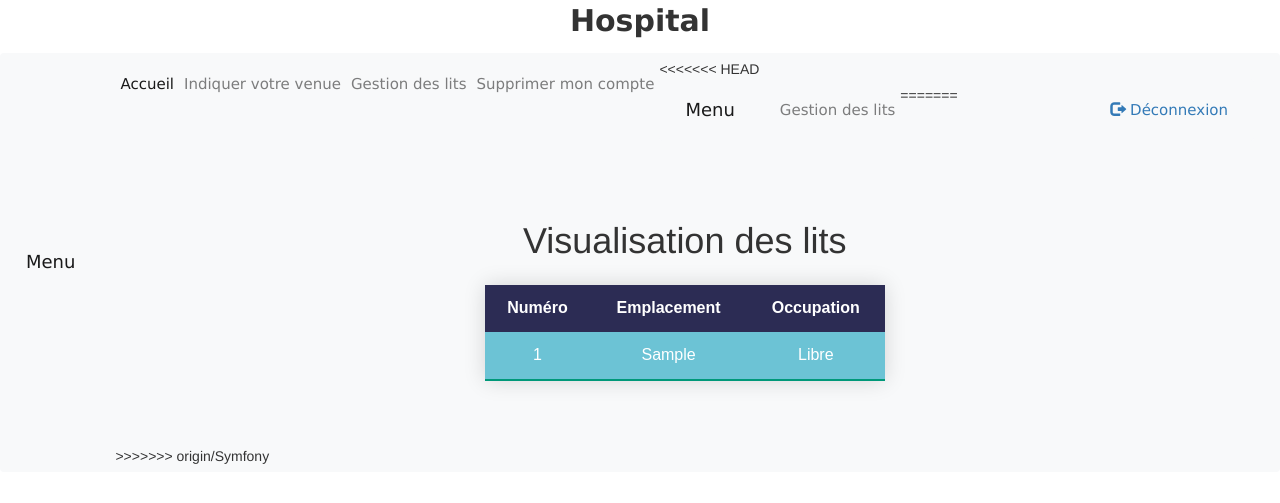
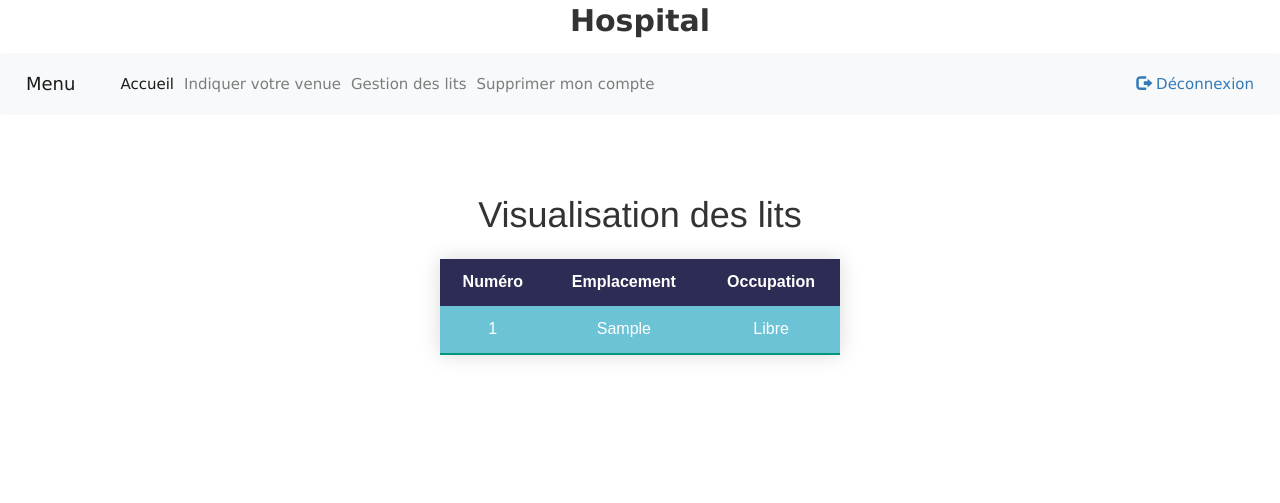
Before and after one commit to Kuai-sama/GestionHopital, a Symfony app: template templates/Lits/view.html.twig in a window 1280 px wide. Shown: the top 503 px of the page. Run offline with Twig, Linux system fonts and the light colour scheme; the template is opened without the code that fills it: most values are stand-ins (such as "Sample title", 1, 10 or a date in 2020); some libraries are stand-ins or nearby versions.

Commit message:
Fix bug home page doctor

```diff
--- a/templates/base.html.twig
+++ b/templates/base.html.twig
@@ -51,58 +51,6 @@
 					{% endif %}
 				</ul>
 
-<<<<<<< HEAD
-    <nav class="navbar navbar-expand-lg navbar-light bg-light">
-        <a class="navbar-brand" href="#">Menu</a>
-        <button class="navbar-toggler" type="button" data-toggle="collapse" data-target="#navbarNav" aria-controls="navbarNav" aria-expanded="false" aria-label="Toggle navigation">
-            <span class="navbar-toggler-icon"></span>
-        </button>
-        <div class="collapse navbar-collapse" id="navbarNav">
-            <ul class="navbar-nav mr-auto">
-                {% if is_granted('ROLE_PATIENT') %}
-                    <li class="nav-item active">
-                        <a class="nav-link" href={{path('patient_menu')}}>Accueil</a>
-                    </li>
-                    <li class="nav-item">
-                        <a class="nav-link" href={{path('patient_venue')}}>Indiquer votre venue</a>
-                    </li>
-                {% endif %}
-                {% if is_granted('ROLE_PATIENT') == false %}
-                    <li class="nav-item">
-                        <a class="nav-link" href={{path('list_lits')}}>Gestion des lits</a>
-                    </li>
-                {% endif %}
-                {% if is_granted('ROLE_PATIENT') %}
-                    <li class="nav-item">
-                        <a class="nav-link " href={{path('patient_validation')}}>Supprimer mon compte</a>
-                    </li>
-                {% endif %}
-                {% if is_granted('ROLE_ADMIN') %}
-                    <li class="nav-item">
-                        <a class="nav-link " href={{path('app_admin_checkHoraire')}}>Horaire travaille</a>
-                    </li>
-                    <li class="nav-item">
-                        <a class="nav-link " href={{path('app_admin_affichercompte')}}>Liste comptes</a>
-                    </li>
-                {% endif %}
-                {% if is_granted('ROLE_INFIRMIER') %}
-                    <li class="nav-item">
-                        <a class="nav-link " href={{path('infirmier_verification_code')}}>Verfication code</a>
-                    </li>
-                {% endif %}
-            {% if (is_granted('ROLE_MEDECIN') or is_granted('ROLE_INFIRMIER')) %}
-                <li class="nav-item active">
-                    <a class="nav-link" href="{{ path('app_bipper_liste') }}">Bipper</a>
-                </li>
-                <li class="nav-item active">
-                    <a class="nav-link" href="{{ path('app_bipper_affiche_notif') }}">Voir ses notifications</a>
-                </li>
-                <li class="nav-item active">
-                    <a class="nav-link" href="{{ path('app_horaire') }}">Prise de service</a>
-                </li>
-            {% endif %}
-            </ul>
-=======
 				<ul class="nav navbar-nav navbar-right">
 					<li>
 						<a href={{ path('app_logout') }}>
@@ -119,7 +67,6 @@
 		{% block body %}{% endblock %}
 		<br/><br/>
 		{% block contenue %}{% endblock %}
->>>>>>> origin/Symfony
 
 	</body>
 </html>
```
